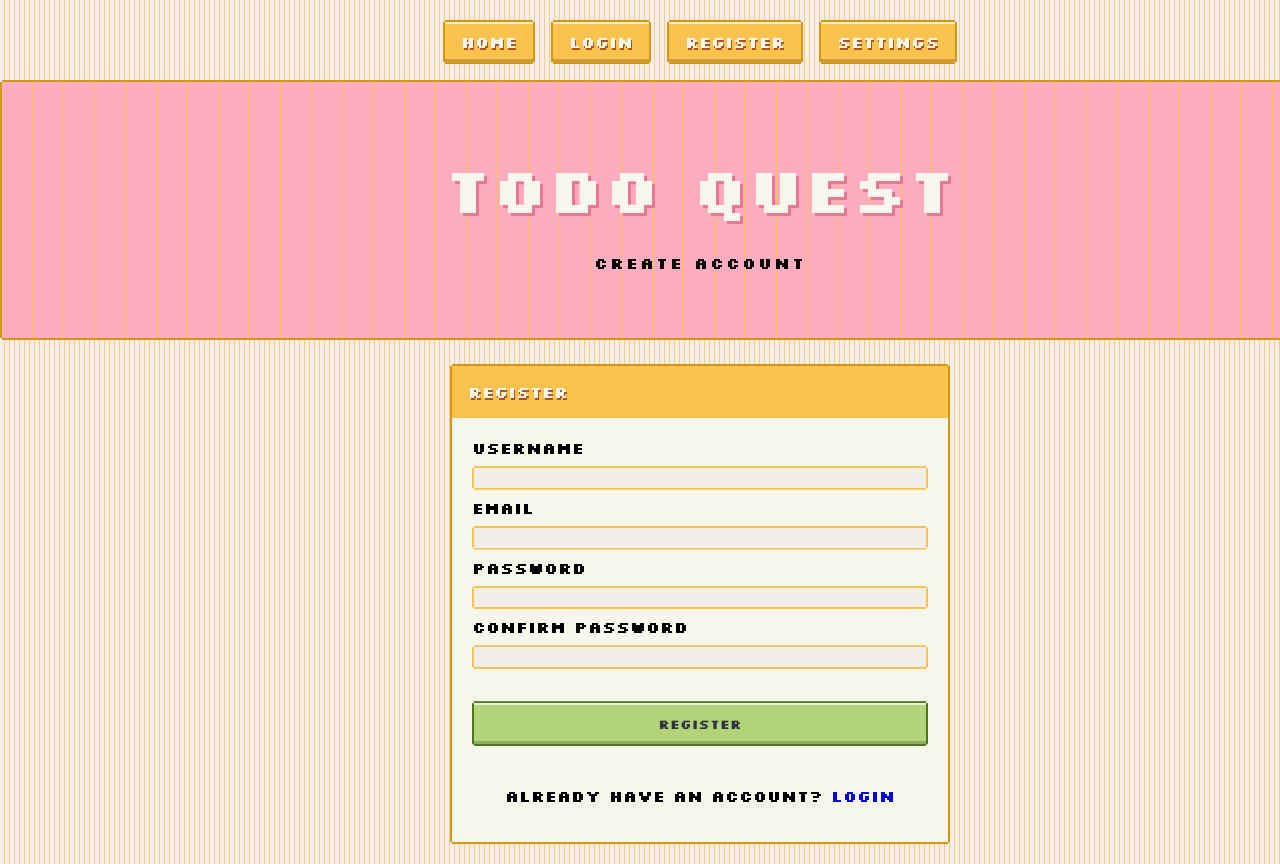
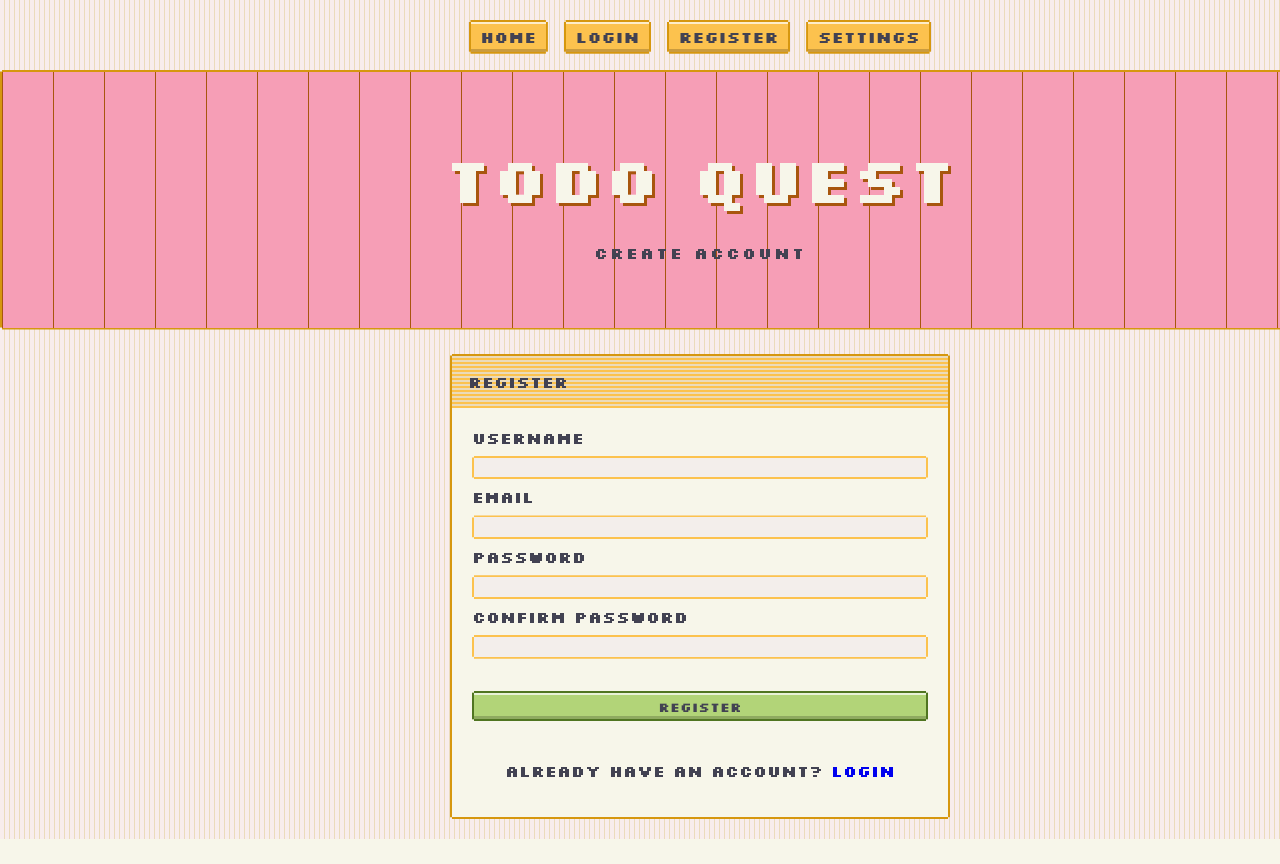
Before and after one commit to halm404/todoApplication, a React (Vite) app in the folder frontend/frontend/: page /register in a window 1280 px wide. Shown: the top 864 px of the page. After the commit the page ends 839 px from the top, so only its background shows below. Built offline with nearby package versions, Linux system fonts and the light colour scheme.

Commit message:
Refine pastel styling

```diff
--- a/frontend/frontend/src/App.css
+++ b/frontend/frontend/src/App.css
@@ -14,14 +14,12 @@ body {
             var(--body-pattern-secondary) 5px);
 }
 
-
 .pixel-input,
 .pixel-textarea {
     width: 100%;
     padding: 0.15rem;
     border: var(--inputfield-border);
     background: var(--inputfield-bg);
-    color: var(--inputfield-color);
     clip-path: var(--corner-pixel);
 }
 
--- a/frontend/frontend/src/index.css
+++ b/frontend/frontend/src/index.css
@@ -31,21 +31,21 @@
             2px 2px);
 }
 
-.banner h1,
-.window-title,
+.banner,
+.window,
 .modal-title-bar,
-.nav-button,
-.action-button,
-.p-dialog-title,
+.p-dialog,
 .register-form,
 .login-form,
 .task-form,
+.nav-button,
+.action-button,
 .menu-button,
 .save-button,
-.window-content,
-p {
+.p-dropdown-panel {
     font-family: var(--font-pixel);
     font-weight: 600;
+    color: var(--secondary-color);
 }
 
 .banner {
@@ -55,10 +55,10 @@ p {
 
     background:
         repeating-linear-gradient(90deg,
-            var(--primary-background) 0px,
-            var(--primary-background) 30px,
-            var(--third-background) 30px,
-            var(--third-background) 31px);
+            var(--logo-pattern-primary) 0px,
+            var(--logo-pattern-primary) 1px,
+            var(--logo-pattern-secondary) 1px,
+            var(--logo-pattern-secondary) 51px);
 }
 
 .banner-content {
@@ -74,9 +74,7 @@ p {
     margin: 0;
     font-size: 4rem;
     color: var(--primary-color);
-
-    text-shadow:
-        3px 3px 0 var(--secondary-background);
+    text-shadow: var(--logo-header-shadow);
 }
 
 .banner p {
@@ -100,11 +98,9 @@ p {
 
 .nav-button {
     text-decoration: none;
-    padding: 10px 16px;
+    padding: .3rem .6rem;
     border: var(--border-primary);
     background: var(--third-background);
-    color: var(--primary-color);
-    text-shadow: var(--subheader-shadow);
     clip-path: var(--corner-pixel);
     box-shadow: var(--button-shadow);
 
@@ -125,7 +121,6 @@ p {
 }
 
 @media (max-width: 700px) {
-
     .banner h1 {
         font-size: 2rem;
     }
@@ -139,19 +134,18 @@ p {
 
 .p-dropdown {
     text-decoration: none;
-    padding: 10px 16px;
     border: var(--action-button-border);
     background: var(--primary-background);
-    color: var(--primary-color);
-    text-shadow: 1px 1px 0 var(--secondary-background);
     clip-path: var(--corner-pixel);
     box-shadow: var(--button-shadow);
+    padding: .3rem .6rem;
 }
 
 .p-dropdown:hover {
     border: var(--action-button-border);
     background: var(--dropdown-hover-background);
     border: 2px solid var(--dropdown-focus-background);
+    color: var(--primary-color);
 }
 
 .p-dropdown:active {
@@ -159,8 +153,11 @@ p {
     border: 2px solid var(--dropdown-focus-background);
 }
 
+.p-dropdown-label {
+    padding: 0rem 2rem 0rem 0rem;
+}
+
 .p-dropdown-panel {
-    font-family: var(--font-pixel);
     color: var(--primary-color);
     background-color: var(--primary-background);
     text-shadow: 1px 1px 0 var(--secondary-background);
@@ -170,8 +167,21 @@ p {
 
 .p-dropdown-item {
     padding: .5rem;
+    background-color: var(--dropdown-background);
 }
 
 .p-dropdown-item:hover {
     background-color: var(--dropdown-item-hover);
+    border: var(--dropdown-item-border-hover);
+    background: var(--dropdown-item-hover);
+    text-shadow: 1px 1px 0 var(--secondary-background);
+    clip-path: var(--corner-pixel);
+    box-shadow: var(--button-shadow);
 }
+
+.theme-container {
+    display: flex;
+    flex-direction: row;
+    gap: 1rem;
+    padding: 1rem;
+}
--- a/frontend/frontend/src/pages/SettingsPage.jsx
+++ b/frontend/frontend/src/pages/SettingsPage.jsx
@@ -52,9 +52,11 @@ export default function SettingsPage() {
             <div className="window-title">
               Theme
             </div>
-            <div className="window-content">
-              <label>Theme</label>
-              <div className="input-container">
+            <div className="theme-container">
+              <label>
+                Theme
+              </label>
+              <div>
                 <Dropdown
                   value={theme}
                   options={themes}
--- a/frontend/frontend/src/styles/HomePage.css
+++ b/frontend/frontend/src/styles/HomePage.css
@@ -21,9 +21,12 @@
 
 .window-title {
     padding: 1rem;
-    color: var(--primary-color);
-    background: var(--third-background);
-    text-shadow: var(--subheader-shadow);
+    background-image:
+        repeating-linear-gradient(0deg,
+            var(--third-background) 0px,
+            var(--third-background) 2px,
+            var(--body-pattern-secondary) 2px,
+            var(--body-pattern-secondary) 4px);
 }
 
 .window-content {
@@ -36,11 +39,10 @@
 
 .action-button {
     width: 100%;
-    padding: 12px;
+    padding: .3rem .6rem;
     margin-bottom: 8px;
     border: var(--action-button-border);
     background: var(--primary-background);
-    color: var(--gray-dark);
     cursor: pointer;
     clip-path: var(--corner-pixel);
     box-shadow: var(--button-shadow);
@@ -63,15 +65,13 @@
 
 .save-button {
     width: 100%;
-    padding: 12px;
+    padding: .3rem .6rem;
     margin-bottom: 8px;
     border: var(--save-button-border);
     background: var(--save-button-bg);
-    color: var(--save-button-color);
     cursor: pointer;
     clip-path: var(--corner-pixel);
     box-shadow: var(--button-shadow);
-
 
     transition:
         transform 0.1s ease,
@@ -88,13 +88,12 @@
 .menu-button {
     width: 100%;
     margin-bottom: 8px;
-    padding: 8px;
+    padding: .3rem .6rem;
     border: var(--menu-button-border);
     background: var(--menu-button-bg);
     cursor: pointer;
     clip-path: var(--corner-pixel);
     box-shadow: var(--button-shadow);
-
 
     transition:
         transform 0.1s ease,
@@ -119,7 +118,6 @@
     margin-bottom: 10px;
 }
 
-
 .modal-actions {
     display: flex;
     gap: 1rem;
@@ -138,23 +136,24 @@
 }
 
 .p-dialog-title {
-    background-color: var(--third-background);
+    background-image:
+        repeating-linear-gradient(0deg,
+            var(--third-background) 0px,
+            var(--third-background) 2px,
+            var(--body-pattern-secondary) 2px,
+            var(--body-pattern-secondary) 4px);
     padding: 25px;
-    text-shadow: 1px 1px 0 var(--secondary-background);
-    color: var(--primary-color);
 }
 
 .p-dialog-header-icon {
     border: var(--action-button-border);
     background: var(--primary-background);
-    color: var(--secondary-color);
     clip-path: var(--corner-pixel);
     box-shadow: var(--button-shadow);
     position: absolute;
     right: 10px;
     top: 15px;
-    height: 40px;
-    width: 40px;
+    padding: .6rem;
 }
 
 .p-dialog-header-icon:hover {
--- a/frontend/frontend/src/styles/LoginPage.css
+++ b/frontend/frontend/src/styles/LoginPage.css
@@ -25,7 +25,6 @@
     padding: 12px;
     border: var(--border-primary);
     background: var(--primary-color);
-    color: var(--secondary-color);
 }
 
 .pixel-input:focus {
--- a/frontend/frontend/src/styles/RegisterPage.css
+++ b/frontend/frontend/src/styles/RegisterPage.css
@@ -20,7 +20,6 @@
     text-align: center;
     color: var(--text-dim);
 }
-
 
 .register-form .action-button {
     margin-top: 1rem;
--- a/frontend/frontend/src/theme.css
+++ b/frontend/frontend/src/theme.css
@@ -1,18 +1,21 @@
 .theme-pastel {
     --body-pattern-primary: rgb(248, 237, 237);
-    --body-pattern-secondary: #f4cd80;
+    --body-pattern-secondary: #ebdbbb;
+
+    --logo-pattern-primary: rgb(168, 86, 14);
+    --logo-pattern-secondary: #f69eb6;
+    --logo-header: #ffe8b2;
+    --logo-header-shadow: 3px 3px 0 var(--logo-pattern-primary);
 
     --primary-background: rgb(255, 171, 192);
     --primary-color: #f7f6ea;
 
     --secondary-background: rgb(233, 119, 148);
-    --secondary-color: #323242;
+    --secondary-color: #424252;
 
     --third-background: rgb(252, 194, 78);
     --fourth-background: rgb(207, 133, 7);
 
-    --logo-header: #ffe8b2;
-    --logo-header-shadow: 1px 1px 0 var(--secondary-background);
     --subheader-shadow: 1px 2px 0px rgb(180, 83, 34);
 
     --border-primary: 2px solid rgb(214, 151, 15);
@@ -42,10 +45,11 @@
     --inputfield-border: 2px solid var(--third-background);
     --inputfield-border-focused: 2px solid rgb(216, 130, 37);
 
-    --dropdown-background: ;
-    --dropdown-hover-background: rgb(206, 128, 149);
+    --dropdown-background: rgb(218, 105, 135);
+    --dropdown-hover-background: rgb(187, 102, 124);
     --dropdown-focus-background: rgb(146, 71, 91);
-    --dropdown-item-hover: rgb(206, 128, 149);
+    --dropdown-item-hover: rgb(174, 79, 104);
+    --dropdown-item-border-hover: 2px solid rgb(131, 35, 57);
 }
 
 .theme-dark {
```
